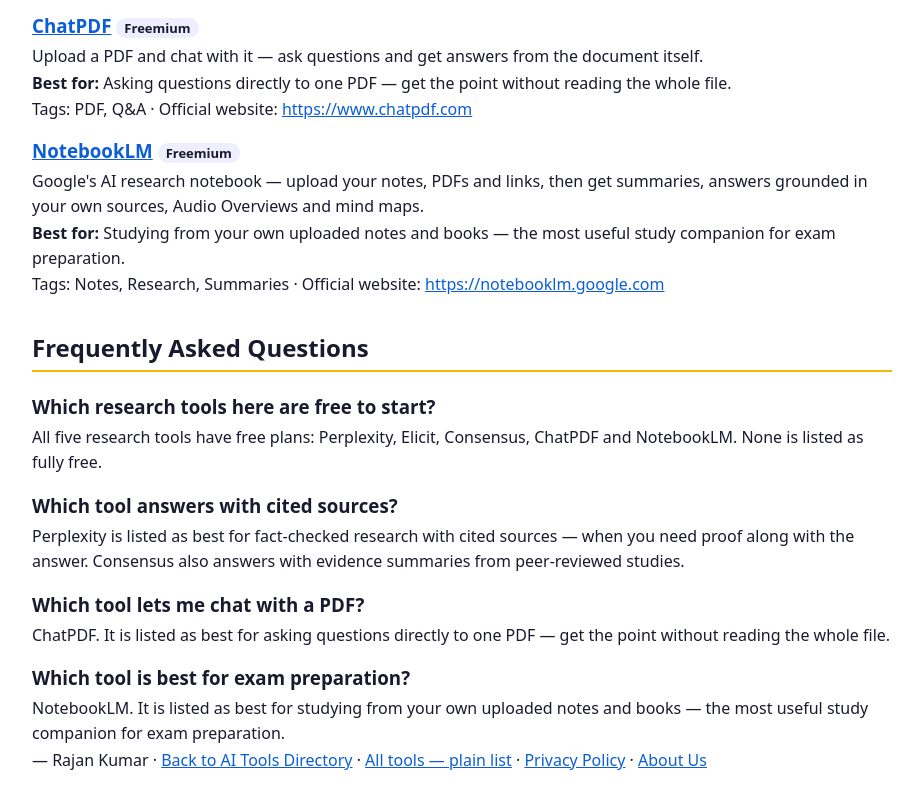
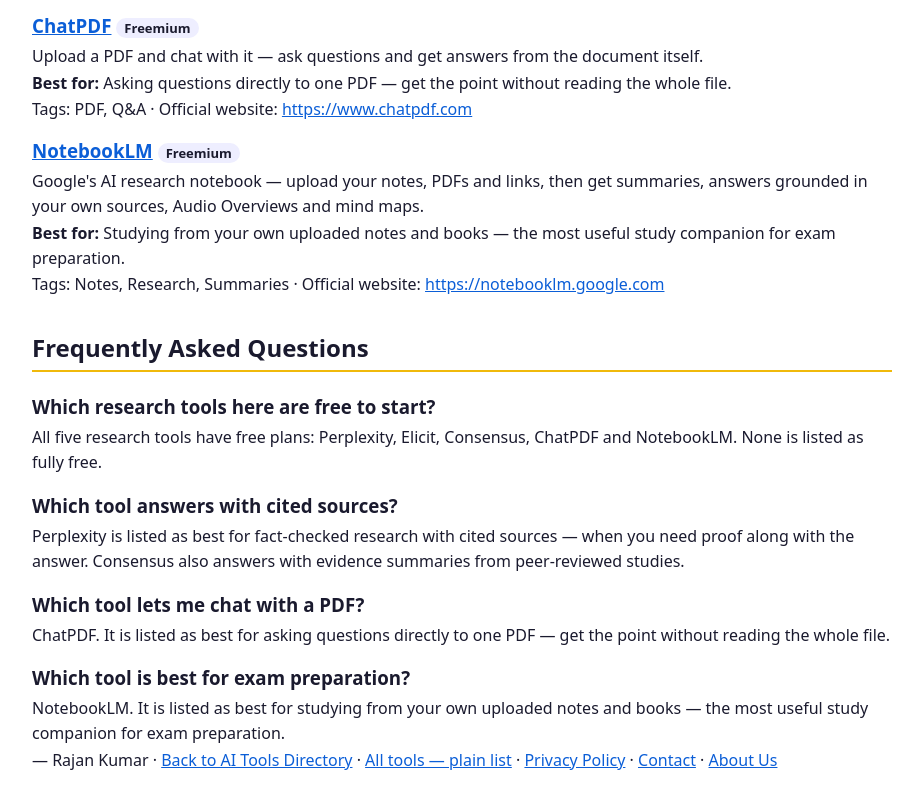
Before and after one commit to usachaina7631-beep/ai-tools-directory, a plain HTML site: page categories/research.html in a window 1280 px wide. Shown: the part 602-1397 px from the top of the page, without its empty margins (178-1101 px from the left). Drawn offline with Linux system fonts and the light colour scheme.

Commit message:
Add Contact link to categories/research footer

```diff
--- a/categories/research.html
+++ b/categories/research.html
@@ -131,7 +131,7 @@
 <p>NotebookLM. It is listed as best for studying from your own uploaded notes and books — the most useful study companion for exam preparation.</p>
 </section>
 </main>
-<footer><p>— Rajan Kumar · <a href="../index.html">Back to AI Tools Directory</a> · <a href="../tools-list.html">All tools — plain list</a> · <a href="../privacy-policy.html">Privacy Policy</a> · <a href="../about-us.html">About Us</a></p></footer>
+<footer><p>— Rajan Kumar · <a href="../index.html">Back to AI Tools Directory</a> · <a href="../tools-list.html">All tools — plain list</a> · <a href="../privacy-policy.html">Privacy Policy</a> · <a href="../contact.html">Contact</a> · <a href="../about-us.html">About Us</a></p></footer>
 
 <!-- GA4 custom events (2026-11-03): tool_click + affiliate_click -->
 <script>
```
